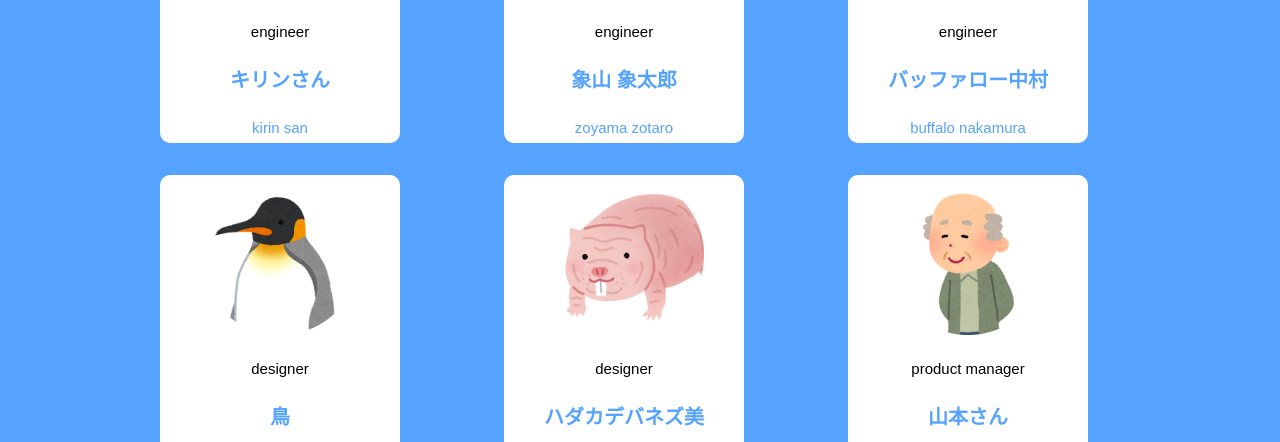
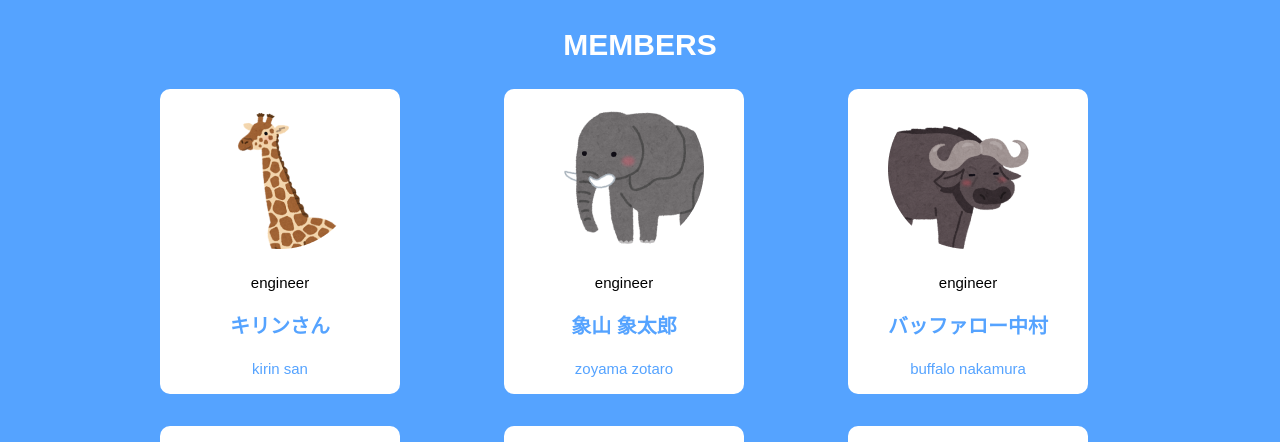
Before and after one commit to HasutoSasaki/animal-company, a Vue app: page / in a window 1280 px wide. Shown: the part 2323-2765 px from the top of the page. Built offline with nearby package versions, Linux system fonts and the light colour scheme.

Commit message:
add:sectoin-container追加

```diff
--- a/src/assets/base.css
+++ b/src/assets/base.css
@@ -24,3 +24,12 @@ body {
   -webkit-font-smoothing: antialiased;
   -moz-osx-font-smoothing: grayscale;
 }
+
+h1,
+h2,
+h3,
+h4,
+h5,
+h6 {
+  margin: 0
+}
--- a/src/components/MembersContainer.vue
+++ b/src/components/MembersContainer.vue
@@ -81,7 +81,7 @@ const membersList = [
 
 .members-container {
     background-color: $primary-color;
-    height: 984px;
+    height: fit-content;
     text-align: center;
 }
 
--- /dev/null
+++ b/src/components/SectionContainer.vue
@@ -0,0 +1,25 @@
+<script setup lang="ts">
+interface Props {
+    bgColor?: string;
+}
+
+const props = defineProps<Props>();
+
+</script>
+<template>
+    <div class="section-container" :class="`bg-${bgColor}`">
+        <slot />
+    </div>
+</template>
+
+<style scoped lang="scss">
+.section-container {
+    background-color: #f5f5f5;
+    padding-top: 64px;
+    padding-bottom: 160px;
+
+    &.bg-blue {
+        background-color: $primary-color;
+    }
+}
+</style>
--- a/src/views/index.vue
+++ b/src/views/index.vue
@@ -3,19 +3,19 @@ import DefaultLayout from '@/layouts/DefaultLayout.vue'
 import KeyVisualSlideShow from '@/components/KeyVisualSlideShow.vue'
 import AboutContainer from '@/components/AboutContainer.vue';
 import MembersContainer from '@/components/MembersContainer.vue';
+import SectionContainer from '@/components/SectionContainer.vue';
+
 </script>
 
 
 <template>
     <DefaultLayout>
-        <div>
-            <KeyVisualSlideShow />
-        </div>
-        <div>
+        <KeyVisualSlideShow />
+        <SectionContainer>
             <AboutContainer />
-        </div>
-        <div>
+        </SectionContainer>
+        <SectionContainer bg-color="blue">
             <MembersContainer />
-        </div>
+        </SectionContainer>
     </DefaultLayout>
 </template>
```
